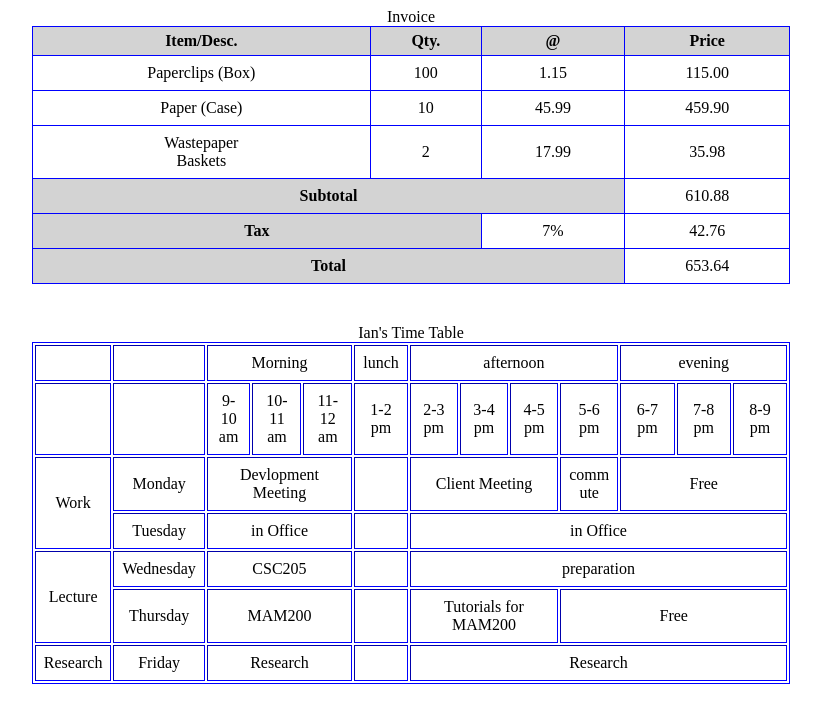
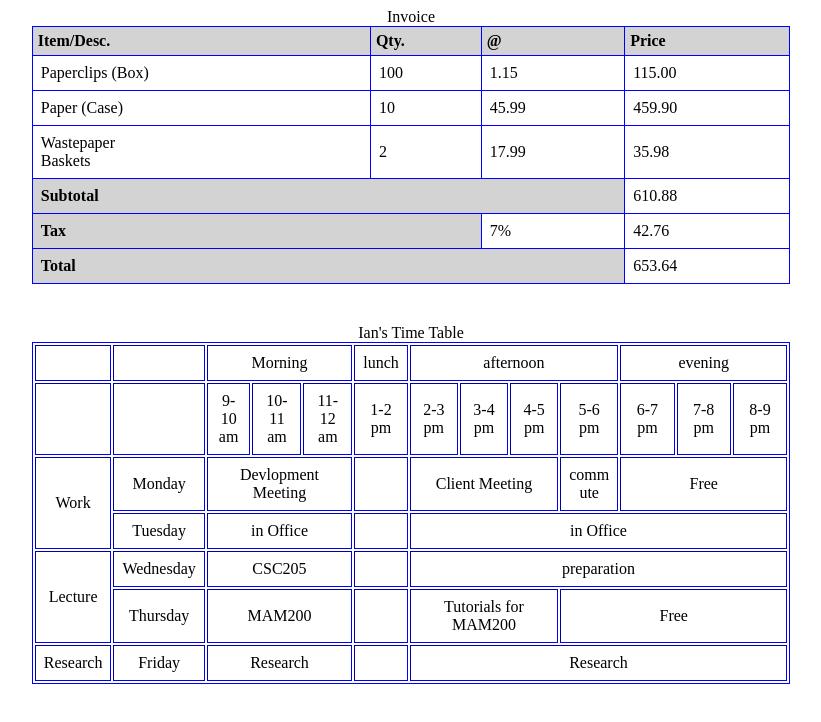
Before and after one commit to Adityaraj05/Task_Perform_at_Satva, a plain HTML site: page Final_Exam_task_of_Html/Task-2/index.html in a window 1280 px wide. Shown: the whole page, without its empty margins (229-1050 px from the left). Drawn offline with Linux system fonts and the light colour scheme.

Commit message:
few correction in task-2

```diff
--- a/Final_Exam_task_of_Html/Task-2/style.css
+++ b/Final_Exam_task_of_Html/Task-2/style.css
@@ -23,6 +23,11 @@ table{
     border:1px solid blue;
 }
 
+.table1 th, .table1 td{
+    text-align: left;
+
+}
+
 
 
 .table2{
```
